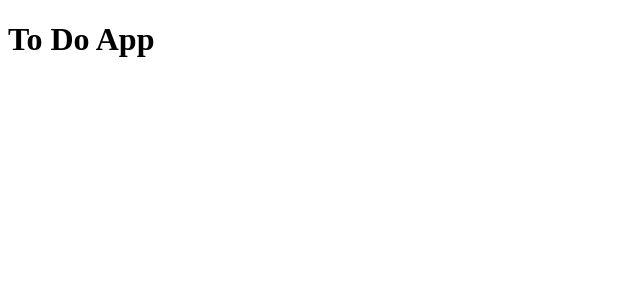
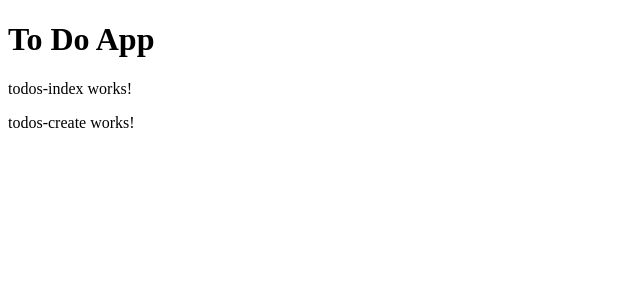
Before and after one commit to mahuntington/angular-observables, an Angular app: page / in a window 1280 px wide. Shown: the top 300 px of the page, without its empty margins (0-640 px from the left). Built offline with nearby package versions, Linux system fonts and the light colour scheme.

Commit message:
created components

```diff
--- a/src/app/app.component.html
+++ b/src/app/app.component.html
@@ -1 +1,3 @@
 <h1>To Do App</h1>
+<app-todos-index></app-todos-index>
+<app-todos-create></app-todos-create>
--- a/src/app/app.module.ts
+++ b/src/app/app.module.ts
@@ -2,10 +2,14 @@ import { BrowserModule } from '@angular/platform-browser';
 import { NgModule } from '@angular/core';
 
 import { AppComponent } from './app.component';
+import { TodosIndexComponent } from './todos-index/todos-index.component';
+import { TodosCreateComponent } from './todos-create/todos-create.component';
 
 @NgModule({
   declarations: [
-    AppComponent
+    AppComponent,
+    TodosIndexComponent,
+    TodosCreateComponent
   ],
   imports: [
     BrowserModule
--- /dev/null
+++ b/src/app/todos-create/todos-create.component.html
@@ -0,0 +1,3 @@
+<p>
+  todos-create works!
+</p>
--- /dev/null
+++ b/src/app/todos-create/todos-create.component.ts
@@ -0,0 +1,15 @@
+import { Component, OnInit } from '@angular/core';
+
+@Component({
+  selector: 'app-todos-create',
+  templateUrl: './todos-create.component.html',
+  styleUrls: ['./todos-create.component.css']
+})
+export class TodosCreateComponent implements OnInit {
+
+  constructor() { }
+
+  ngOnInit() {
+  }
+
+}
--- /dev/null
+++ b/src/app/todos-index/todos-index.component.html
@@ -0,0 +1,3 @@
+<p>
+  todos-index works!
+</p>
--- /dev/null
+++ b/src/app/todos-index/todos-index.component.ts
@@ -0,0 +1,15 @@
+import { Component, OnInit } from '@angular/core';
+
+@Component({
+  selector: 'app-todos-index',
+  templateUrl: './todos-index.component.html',
+  styleUrls: ['./todos-index.component.css']
+})
+export class TodosIndexComponent implements OnInit {
+
+  constructor() { }
+
+  ngOnInit() {
+  }
+
+}
```
Also changed, not shown: src/app/todos-create/todos-create.component.css (added), src/app/todos-index/todos-index.component.css (added), 2 other files (tests, documents, lock files or other folders).
